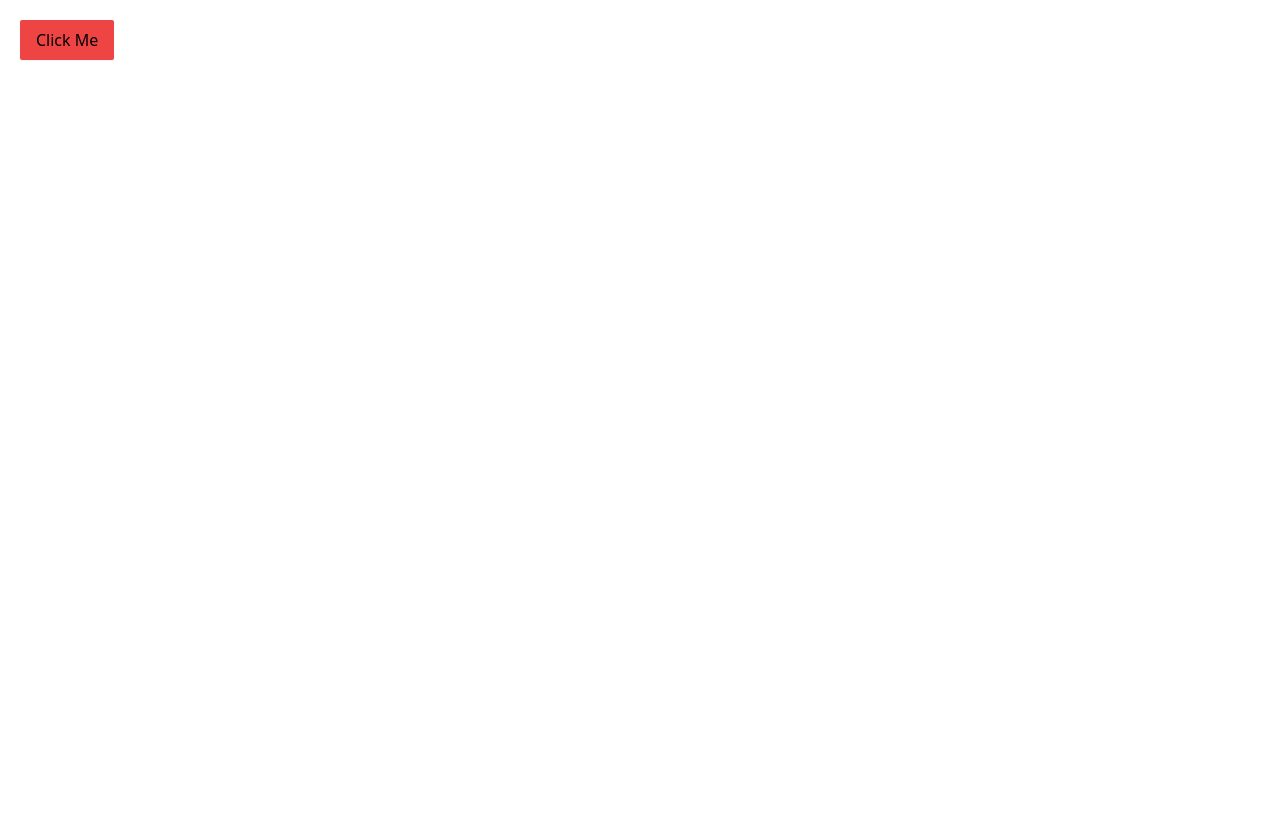
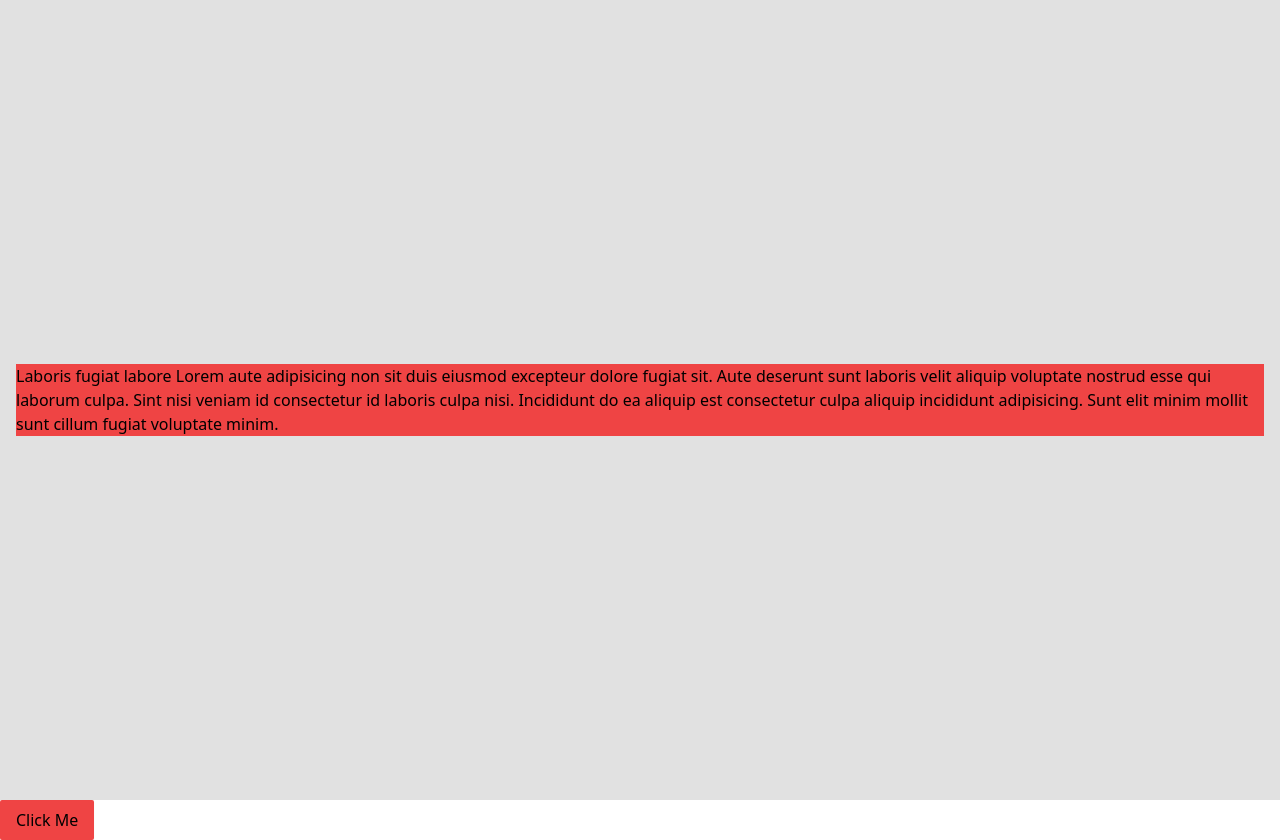
Before and after one commit to uffsnlp/uffsnlp.github.io, a Gatsby site: page / in a window 1280 px wide. Before the commit the page ends 800 px from the top, so only its background shows below. Built offline with nearby package versions, Linux system fonts and the light colour scheme; Gatsby itself is replaced by a stand-in of ours.

Commit message:
feat: adds header component

```diff
--- a/gatsby-config.js
+++ b/gatsby-config.js
@@ -9,5 +9,6 @@ module.exports = {
     plugins: [
         "gatsby-plugin-sass",
         "gatsby-plugin-postcss",
+        "gatsby-plugin-scroll-reveal",
     ],
 }
--- a/package.json
+++ b/package.json
@@ -18,6 +18,7 @@
     "gatsby": "^2.26.1",
     "gatsby-plugin-postcss": "^3.7.0",
     "gatsby-plugin-sass": "^3.2.0",
+    "gatsby-plugin-scroll-reveal": "^0.0.7",
     "postcss": "^8.2.6",
     "react": "^16.12.0",
     "react-dom": "^16.12.0",
--- /dev/null
+++ b/src/components/Header/header.scss
@@ -0,0 +1,14 @@
+
+.header {
+    position: relative;
+    width: 100%;
+    height: 100vh;
+    background-color: #e1e1e1;
+    display: flex;
+    align-items: center;
+    padding: 1rem;
+
+    // __content {
+
+    // }
+}
--- /dev/null
+++ b/src/components/Header/index.jsx
@@ -0,0 +1,16 @@
+import React, { Component } from 'react';
+import "./header.scss"
+
+class Header extends Component {
+    render() {
+        return (
+            <header className="header">
+                <div className="container bg-red-500">
+                    { this.props.children }
+                </div>
+            </header>
+        );
+    }
+}
+
+export default Header;
--- a/src/pages/index.js
+++ b/src/pages/index.js
@@ -1,9 +1,13 @@
 import React, { Component } from "react"
+import Header from "../components/Header"
 
 export default class IndexPage extends Component {
     render() {
         return (
-            <div className="container p-5">
+            <div>
+                <Header>
+                    <p>Laboris fugiat labore Lorem aute adipisicing non sit duis eiusmod excepteur dolore fugiat sit. Aute deserunt sunt laboris velit aliquip voluptate nostrud esse qui laborum culpa. Sint nisi veniam id consectetur id laboris culpa nisi. Incididunt do ea aliquip est consectetur culpa aliquip incididunt adipisicing. Sunt elit minim mollit sunt cillum fugiat voluptate minim.</p>
+                </Header>
                 <button className={
                     "cursor-pointer" +
                     " bg-red-500" +
--- a/src/styles/global.css
+++ b/src/styles/global.css
@@ -1,3 +1,9 @@
 @tailwind base;
 @tailwind components;
 @tailwind utilities;
+
+* {
+    -webkit-font-smoothing: antialised;
+    -moz-font-smoothing: antialised;
+    font-smooth: antialised;
+}
```
Also changed, not shown: static/images/undraw_teacher_35j2.svg (added), 1 other file.
